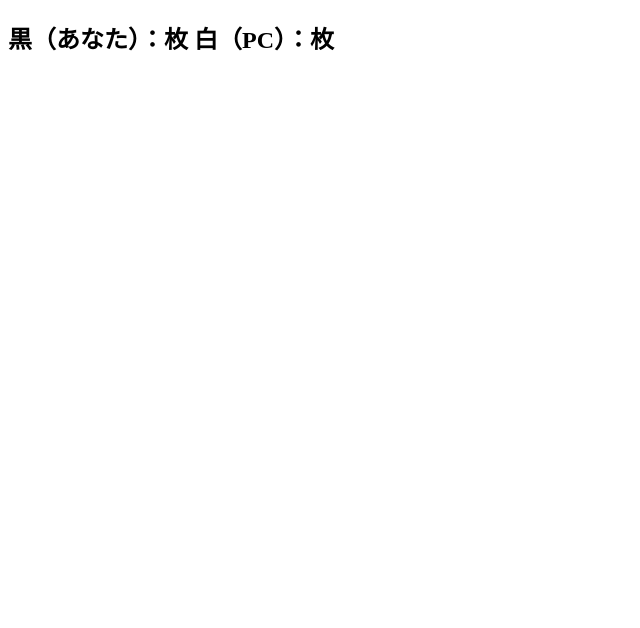
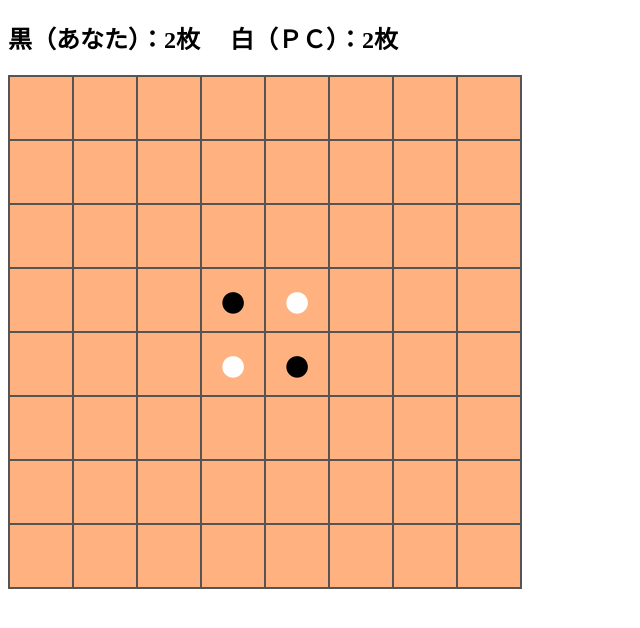
Before and after one commit to gosutesu/study-javascript, a plain HTML site: page ゲームで学ぶJavasScript入門/5-4.ReveriblePiece/index.html in a window 1280 px wide. Shown: the whole page, without its empty margins (0-640 px from the left). Drawn offline with Linux system fonts and the light colour scheme.

Commit message:
オセロ作成

```diff
--- a/ゲームで学ぶJavasScript入門/5-4.ReveriblePiece/index.html
+++ b/ゲームで学ぶJavasScript入門/5-4.ReveriblePiece/index.html
@@ -1,38 +1,43 @@
 <!DOCTYPE html>
 <html>
+
 <head>
-        <title>ReverciblePiece</title>
+    <title>ReversiblePiece</title>
     <meta charset="UTF-8">
     <style>
         #board {
-                background-color:#555555;
+            background-color: #555555;
         }
+
         td.cell {
-                background-color: #ffb27f;
+            background-color: #FFB27F;
             width: 60px;
+            height: 60px;
             margin: 2px;
             font-size: 50px;
             text-align: center;
         }
+
         td.black {
-                color:black;
+            color: black;
         }
+
         td.white {
-                color:white;
+            color: white;
         }
     </style>
     <script>
-            "use script";
+        "use strict";
 
         var WeightData = [
-                [ 30,-12,  0, -1, -1,  0, -12,  30],
-                [-12,-15, -3, -3, -3, -3, -15, -12],
-                [  0, -3,  0, -1, -1,  0,  -3,   0],
-                [ -1, -3, -1, -1, -1, -1,  -3,  -1],
-                [ -1, -3, -1, -1, -1, -1,  -3,  -1],
-                [  0, -3,  0, -1, -1,  0,  -3,   0],
-                [-12,-15, -3, -3, -3, -3, -15, -12],
-                [ 30,-12,  0, -1, -1,  0, -12,  30],
+            [30, -12, 0, -1, -1, 0, -12, 30],
+            [-12, -15, -3, -3, -3, -3, -15, -12],
+            [0, -3, 0, -1, -1, 0, -3, 0],
+            [-1, -3, -1, -1, -1, -1, -3, -1],
+            [-1, -3, -1, -1, -1, -1, -3, -1],
+            [0, -3, 0, -1, -1, 0, -3, 0],
+            [-12, -15, -3, -3, -3, -3, -15, -12],
+            [30, -12, 0, -1, -1, 0, -12, 30],
         ];
         var BLACK = 1, WHITE = 2;
         var data = [];
@@ -42,11 +47,11 @@
          * 初期化関数
          */
         function init() {
-                 var b = document.getElementById(board);
-                 for(var i = 0; i < 8; i++) {
+            var b = document.getElementById("board");
+            for (var i = 0; i < 8; i++) {
                 var tr = document.createElement("tr");
-                     data[i] = [0,0,0,0,0,0,0,0];
-                     for(var j = 0; j < 8; j++) {
+                data[i] = [0, 0, 0, 0, 0, 0, 0, 0];
+                for (var j = 0; j < 8; j++) {
                     var td = document.createElement("td");
                     td.className = "cell";
                     td.id = "cell" + i + j;
@@ -55,82 +60,74 @@
                 }
                 b.appendChild(tr);
             }
-
-                 put(3,3,BLACK);
-                 put(4,4,BLACK);
-                 put(3,4,WHITE);
-                 put(4,3,WHITE);
-
+            put(3, 3, BLACK);
+            put(4, 4, BLACK);
+            put(3, 4, WHITE);
+            put(4, 3, WHITE);
             update();
         }
 
         function update() {
-                 var numWhite = 0;
-                 var numBlack = 0;
-
-                 for(var x = 0; x < 8; x++) {
-                     for(var y = 0; y < 8; y++) {
-                         if(data[x][y] == WHITE) {
+            var numWhite = 0, numBlack = 0;
+            for (var x = 0; x < 8; x++) {
+                for (var y = 0; y < 8; y++) {
+                    if (data[x][y] == WHITE) {
                         numWhite++;
                     }
-                         if(data[x][y] == BLACK) {
+                    if (data[x][y] == BLACK) {
                         numBlack++;
                     }
                 }
             }
-
             document.getElementById("numBlack").textContent = numBlack;
             document.getElementById("numWhite").textContent = numWhite;
 
             var blackFlip = canFlip(BLACK);
             var whiteFlip = canFlip(WHITE);
 
-                 if(numWhite + numBlack == 64 || (!blackFlip && !whiteFlip)) {
-                     showMessage("ゲームオーバー");
+            if (numWhite + numBlack == 64 || (!blackFlip && !whiteFlip)) {
+                showMessage("ゲームオーバー")
             }
             else if (!blackFlip) {
                 showMessage("黒スキップ");
                 myTurn = false;
             }
-                 else if(!whiteFlip) {
+            else if (!whiteFlip) {
                 showMessage("白スキップ");
                 myTurn = true;
             }
             else {
                 myTurn = !myTurn;
             }
-
-                 if(!myTurn) {
-                     setTimeout(think,1000);
+            if (!myTurn) {
+                setTimeout(think, 1000);
             }
         }
 
         function showMessage(str) {
             document.getElementById("message").textContent = str;
-                 setTimeout(function() {
+            setTimeout(function () {
                 document.getElementById("message").textContent = "";
-                 },2000);
+            }, 2000);
         }
 
         /**
          * 盤上のセルクリック時のコールバック関数
          */
         function clicked(e) {
-                if(!myTurn) { // PC考え中
+            if (!myTurn) {   // PC考え中
                 return;
             }
-
             var id = e.target.id;
             var i = parseInt(id.charAt(4));
             var j = parseInt(id.charAt(5));
 
-                var flipped = getFlipCells(i,j,BLACK);
-
-                if(flipped.length > 0) {
-                  for(var k = 0; k < flipped.length; k++) {
-                      put(flipped[k][0], flipped[k][1],BLACK);
+            var flipped = getFlipCells(i, j, BLACK)
+            if (flipped.length > 0) {
+                for (var k = 0; k < flipped.length; k++) {
+                    put(flipped[k][0], flipped[k][1], BLACK);
                 }
-                  put(i,j,BLACK);
+                put(i, j, BLACK);
                 update();
             }
         }
@@ -138,8 +135,8 @@
         /**
          * (i,j)にcolor色の駒を置く
          */
-            function put(i,j,color) {
-               var c = documnet.getElementById("cell" + i+ j);
+        function put(i, j, color) {
+            var c = document.getElementById("cell" + i + j);
             c.textContent = "●";
             c.className = "cell " + (color == BLACK ? "black" : "white");
             data[i][j] = color;
@@ -151,23 +148,19 @@
         function think() {
             var highScore = -1000;
             var px = -1, py = -1;
-
-                for(var x = 0; x < 8; x++) {
-                    for(var y = 0; y < 8; y++) {
+            for (var x = 0; x < 8; x++) {
+                for (var y = 0; y < 8; y++) {
                     var tmpData = copyData();
-                        var flipped = getFlipCells(x,y,WHITE);
-
-                        if(flipped.length > 0) {
-                            for(var i = 0; i < flipped.length; i++) {
+                    var flipped = getFlipCells(x, y, WHITE);
+                    if (flipped.length > 0) {
+                        for (var i = 0; i < flipped.length; i++) {
                             var p = flipped[i][0];
                             var q = flipped[i][1];
                             tmpData[p][q] = WHITE;
                             tmpData[x][y] = WHITE;
                         }
-
                         var score = calcWeightData(tmpData);
-
-                            if(score > highScore) {
+                        if (score > highScore) {
                             highScore = score;
                             px = x, py = y;
                         }
@@ -175,26 +168,27 @@
                 }
             }
 
-                if(px >= 0 && py >= 0) {
-                    var flipped = getFlipCells(px,py,WHITE);
-                    if(flipped.length > 0 ) {
-                        for(var k = 0; k < flipped.length; k++){
+            if (px >= 0 && py >= 0) {
+                var flipped = getFlipCells(px, py, WHITE)
+                if (flipped.length > 0) {
+                    for (var k = 0; k < flipped.length; k++) {
                         put(flipped[k][0], flipped[k][1], WHITE);
                     }
                 }
-                    put(px,py,WHITE);
+                put(px, py, WHITE);
             }
+
             update();
         }
 
         /**
-             * 重み付け計算
+         * 重みづけ計算
          */
         function calcWeightData(tmpData) {
             var score = 0;
-                 for(var x = 0; x < 8; x++) {
-                     for(var y = 0; y < 8; y++) {
-                         if(tmpData[x][y] == WHITE) {
+            for (var x = 0; x < 8; x++) {
+                for (var y = 0; y < 8; y++) {
+                    if (tmpData[x][y] == WHITE) {
                         score += WeightData[x][y];
                     }
                 }
@@ -207,9 +201,9 @@
          */
         function copyData() {
             var tmpData = [];
-                for(var x = 0; x < 8; x++) {
+            for (var x = 0; x < 8; x++) {
                 tmpData[x] = [];
-                    for(var y = 0; y < 8; y++) {
+                for (var y = 0; y < 8; y++) {
                     tmpData[x][y] = data[x][y];
                 }
             }
@@ -217,60 +211,79 @@
         }
 
         /**
-             * 狭める駒があるか？
+         * 挟める駒があるか？
          */
         function canFlip(color) {
-                for(var x = 0; x < 8; x++) {
-                    for(var y = 0; y < 8; y++) {
-                        var flipped = getFlipCells(x,y.color);
-                        if(flipped.length > 0) {
+            for (var x = 0; x < 8; x++) {
+                for (var y = 0; y < 8; y++) {
+                    var flipped = getFlipCells(x, y, color);
+                    if (flipped.length > 0) {
                         return true;
                     }
                 }
             }
-                return true;
+            return false;
         }
 
         /**
-             * (i,j)に駒をおいたときに駒を狭めるか？
+         * (i,j)に駒をおいたときに駒を挟めるか？
          */
-            function getFlipCells(i,j,color) {
-                if(data[i][j] == BLACK || data[i][j] == WHITE) { // すでに駒がある
+        function getFlipCells(i, j, color) {
+            if (data[i][j] == BLACK || data[i][j] == WHITE) {   // 既に駒がある
                 return [];
             }
 
-                // 相手を狭めるか、左上、上、右上、左、右、左下、下、右下と順番に調査
-                var dirs = [[-1,-1],[0,-1],[1,-1],[-1,0],[1,0],[-1,1],[0,1],[1,1]];
+            // 相手を挟めるか、左上、上、右上、左、右、左下、下、右下と順番に調査
+            var dirs = [[-1, -1], [0, -1], [1, -1], [-1, 0], [1, 0], [-1, 1], [0, 1], [1, 1]];
             var result = [];
-                for(var p = 0; p < dirs.length; p++) {
-                    var flipped = getFlipCellsOneDir(i,j,dirs[p][0],dirs[p][1],color);
-                    result = result.concat(flipped);
+            for (var p = 0; p < dirs.length; p++) {
+                var flipped = getFlipCellsOneDir(i, j,
+                    dirs[p][0], dirs[p][1], color);
+                result = result.concat(flipped)
             }
             return result;
         }
 
         /**
-             * (i,j)に駒をおいた時に、(dx,dy)方向で駒を狭めるか
+         * (i,j)に駒をおいたときに、(dx,dy)方向で駒を挟めるか？
          */
-            function getFlipCellsOneDir(i,j,dx,dy,color) {
+        function getFlipCellsOneDir(i, j, dx, dy, color) {
             var x = i + dx;
             var y = j + dy;
-                var flipped = [];
+            var fliped = [];
 
-                if(x < 0 || y < )
+            if (x < 0 || y < 0 || x > 7 || y > 7 ||
+                data[x][y] == color || data[x][y] == 0) {
+                // 盤外、同色、空ならfalse
+                return [];
+            }
+            fliped.push([x, y]);
 
+            while (true) {
+                x += dx;
+                y += dy;
+                if (x < 0 || y < 0 || x > 7 || y > 7 || data[x][y] == 0) {
+                    // 盤外、空ならfalse
+                    return [];
+                }
+                if (data[x][y] == color) { // 挟めた！
+                    return fliped;
+                } else {
+                    fliped.push([x, y]);
+                }
+            }
         }
 
+    </script>
+</head>
 
-        </script>
-
-    </head>
 <body onload="init()">
     <h2>
         黒（あなた）：<span id="numBlack"></span>枚
-            白（PC）：<span id="numWhite"></span>枚
+        白（ＰＣ）：<span id="numWhite"></span>枚
     </h2>
     <table id="board"></table>
     <h2 id="message"></h2>
 </body>
+
 </html>
```
Lines whose indentation alone changed are shown as unchanged.
